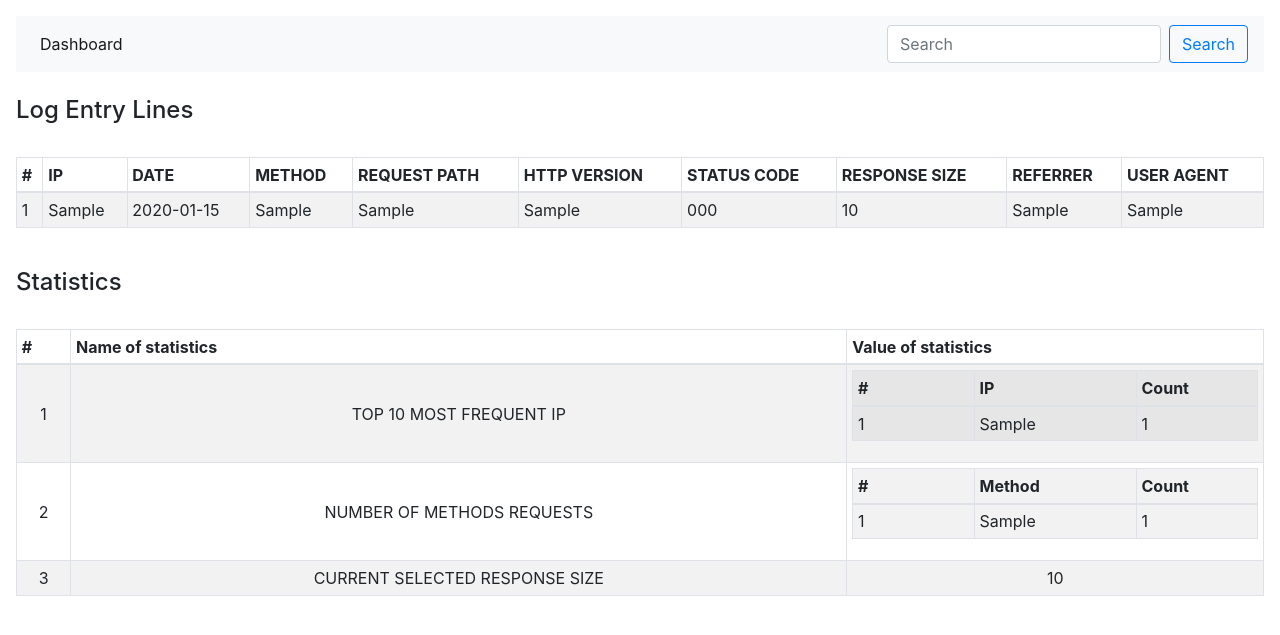
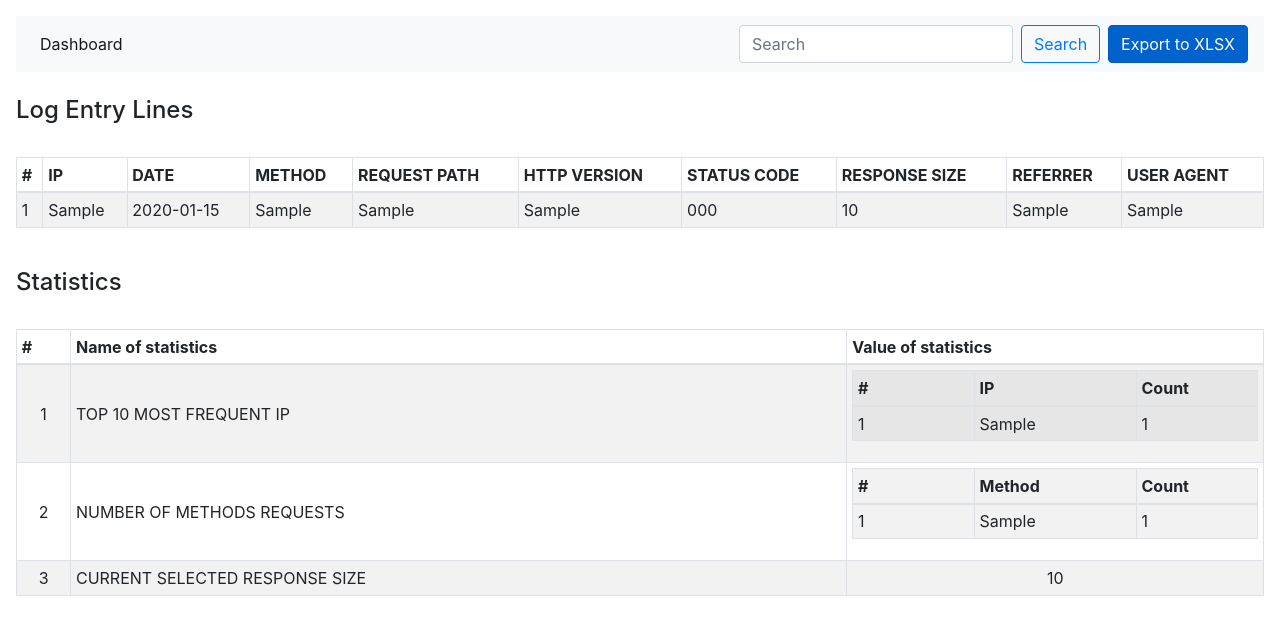
Before and after one commit to RussBallard/ApacheLogMicroservice, a Django app: page / in a window 1280 px wide. Shown: the top 635 px of the page. Run offline with Django 3.2, Linux system fonts and the light colour scheme; tables that the repository leaves empty hold one stand-in row (values such as "Sample post"); some libraries are stand-ins or nearby versions.

Commit message:
added export button and some improvements

```diff
--- a/logs_dashboard/urls.py
+++ b/logs_dashboard/urls.py
@@ -3,5 +3,5 @@ from django.urls import path
 from . import views
 
 urlpatterns = [
-    path('', views.main, name='main'),
+    path('', views.main_dashboard, name='main_dashboard'),
 ]
--- a/logs_dashboard/views.py
+++ b/logs_dashboard/views.py
@@ -1,36 +1,81 @@
+from datetime import datetime
+
+import xlwt
 from django.core.paginator import Paginator, PageNotAnInteger, EmptyPage
 from django.db.models import Q, Sum, Count
 from django.http import HttpResponse, JsonResponse
 from django.shortcuts import render
+from django.views.decorators.csrf import csrf_exempt
 
 from logs_dashboard.models import LogEntry
 
 
-def main(request):
-    if request.method == 'GET':
-        query = request.GET.get('q', '')
-        data = LogEntry.objects.all() if not query \
-            else LogEntry.objects.filter(Q(ip__icontains=query) | Q(date__icontains=query) |
-                                         Q(method__icontains=query) | Q(status_code__icontains=query) |
-                                         Q(user_agent__icontains=query) | Q(referrer__icontains=query) |
-                                         Q(request_path__icontains=query))
+@csrf_exempt
+def main_dashboard(request):
+    query = request.GET.get('q', '')
+    data = LogEntry.objects.all() if not query \
+        else LogEntry.objects.filter(Q(ip__icontains=query) | Q(date__icontains=query) |
+                                     Q(method__icontains=query) | Q(status_code__icontains=query) |
+                                     Q(user_agent__icontains=query) | Q(referrer__icontains=query) |
+                                     Q(request_path__icontains=query))
 
-        paginator = Paginator(data, 50)
+    if request.method == 'POST':
+        response = excel_export(data)
+        return response
+
+    elif request.method == 'GET':
         page = request.GET.get('page')
+        context = main_page_data(page, data)
+        return render(request, 'main_page.html', context)
 
-        try:
-            posts = paginator.page(page)
-        except PageNotAnInteger:
-            posts = paginator.page(1)
-        except EmptyPage:
-            posts = paginator.page(paginator.num_pages)
-
-        context = {
-            'data': posts,
-            'ip_count': data.values('ip').annotate(name_count=Count('ip')).order_by('-name_count')[:10],
-            'method_count': data.values('method').annotate(name_count=Count('method')).order_by('-name_count'),
-            'response_size': data.aggregate(Sum('response_size'))['response_size__sum']
-        }
-        return render(request, 'main_page.html', context)
     else:
         return JsonResponse({'message': f'{request.method} method is not allowed'})
+
+
+def excel_export(data):
+    response = HttpResponse(content_type='application/ms-excel')
+    response['Content-Disposition'] = 'attachment; filename=Export LogEntry {}.xlsx'.format(
+        datetime.now().strftime('%d-%m-%Y_%H:%M:%S'))
+
+    wb = xlwt.Workbook(encoding='utf-8')
+    ws = wb.add_sheet('Log Entry')
+
+    row_num = 0
+
+    font_style = xlwt.XFStyle()
+    font_style.font.bold = True
+
+    columns = ['ID', 'IP', 'DATE', 'METHOD', 'REQUEST PATH', 'HTTP VERSION',
+               'STATUS CODE', 'RESPONSE SIZE', 'REFERRER', 'USER AGENT']
+
+    for col_num in range(len(columns)):
+        ws.write(row_num, col_num, columns[col_num], font_style)
+
+    font_style = xlwt.XFStyle()
+
+    for row in data.values_list():
+        row_num += 1
+        for col_num in range(len(row)):
+            ws.write(row_num, col_num, row[col_num], font_style)
+
+    wb.save(response)
+
+    return response
+
+
+def main_page_data(page, data):
+    paginator = Paginator(data, 50)
+
+    try:
+        posts = paginator.page(page)
+    except PageNotAnInteger:
+        posts = paginator.page(1)
+    except EmptyPage:
+        posts = paginator.page(paginator.num_pages)
+
+    return {
+        'data': posts,
+        'ip_count': data.values('ip').annotate(name_count=Count('ip')).order_by('-name_count')[:10],
+        'method_count': data.values('method').annotate(name_count=Count('method')).order_by('-name_count'),
+        'response_size': data.aggregate(Sum('response_size'))['response_size__sum'] or 0
+    }
--- a/requirements.txt
+++ b/requirements.txt
@@ -1,3 +1,4 @@
 Django==3.0.7
 requests==2.24.0
 tqdm==4.46.1
+xlwt==1.3.0
--- a/templates/main_page.html
+++ b/templates/main_page.html
@@ -22,9 +22,16 @@
                     <a class="nav-link" href="/">Dashboard <span class="sr-only">(current)</span></a>
                 </li>
             </ul>
-            <form class="form-inline">
+            <form class="form-inline mr-sm-2">
                 <input class="form-control mr-sm-2" name="q" type="search" placeholder="Search" aria-label="Search">
                 <button class="btn btn-outline-primary my-2 my-sm-0" type="submit">Search</button>
+            </form>
+            <form action="" method="post">{% csrf_token %}
+                {% if data %}
+                <button type="submit" class="btn btn-primary float-right  active">Export to XLSX</button>
+                {% else %}
+                <button type="submit" class="btn btn-primary float-right" disabled="disabled">Export to XLSX</button>
+                {% endif %}
             </form>
         </div>
     </nav>
@@ -77,7 +84,7 @@
         <tbody>
         <tr>
             <td class="text-center align-middle" scope="row">1</td>
-            <td class="text-center align-middle">TOP 10 MOST FREQUENT IP</td>
+            <td class="text-left align-middle">TOP 10 MOST FREQUENT IP</td>
             <td>
                 <table class="table table-sm">
                     <thead>
@@ -101,7 +108,7 @@
         </tr>
         <tr>
             <td class="text-center align-middle" scope="row">2</td>
-            <td class="text-center align-middle">NUMBER OF METHODS REQUESTS</td>
+            <td class="text-left align-middle">NUMBER OF METHODS REQUESTS</td>
             <td>
                 <table class="table table-sm">
                     <thead>
@@ -114,7 +121,6 @@
                     <tbody>
                     {% for line in method_count %}
                     <tr>
-
                         <td style="width: 30%">{{ forloop.counter }}</td>
                         <td>{{ line.method }}</td>
                         <td style="width: 30%">{{ line.name_count }}</td>
@@ -126,7 +132,7 @@
         </tr>
         <tr>
             <td class="text-center align-middle" scope="row">3</td>
-            <td class="text-center align-middle">CURRENT SELECTED RESPONSE SIZE</td>
+            <td class="text-left align-middle">CURRENT SELECTED RESPONSE SIZE</td>
             <td class="text-center align-middle">{{ response_size }}</td>
         </tr>
         </tbody>
```
